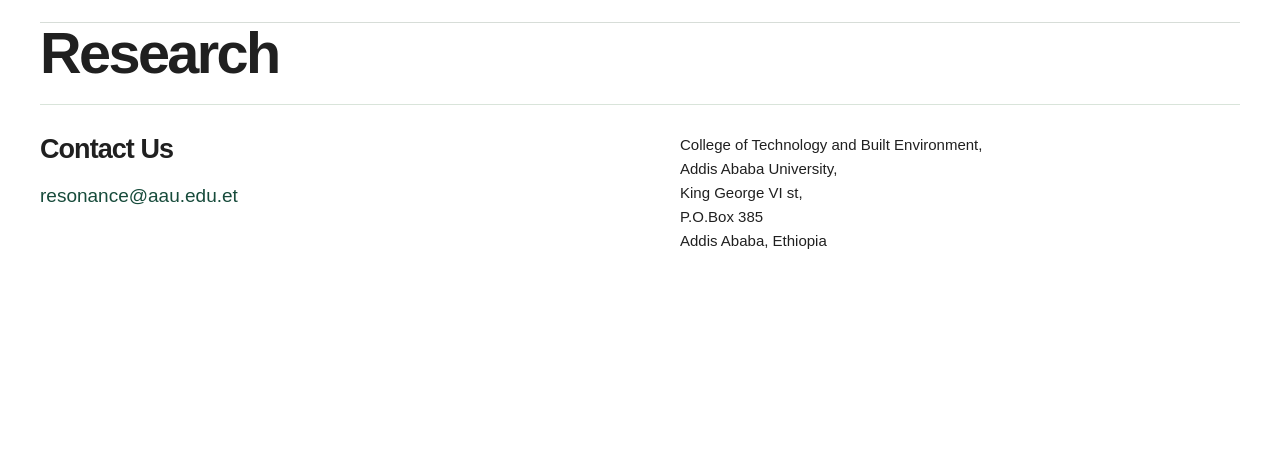
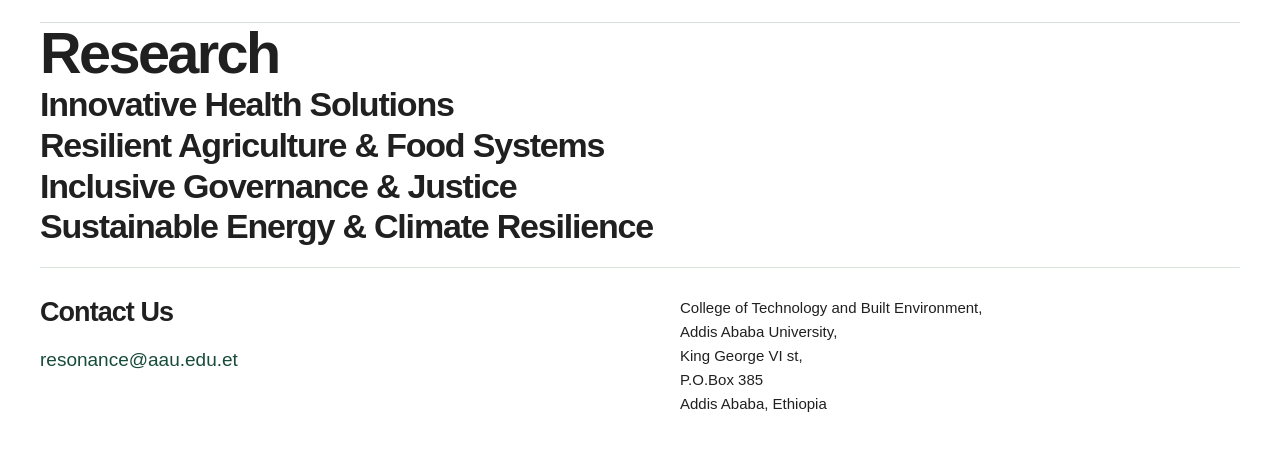
Before and after one commit to abiywondimu5758/resonance-lab-technical-exercise, a website: page public/research.html in a window 1280 px wide. Shown: the part 87-538 px from the top of the page. Drawn offline with Linux system fonts and the light colour scheme.

Commit message:
fix: provide research section targets for homepage theme links

```diff
--- a/public/research.html
+++ b/public/research.html
@@ -14,4 +14,4 @@
 <a href="publications.html">Publications</a>
 <a href="get-involved.html">Get Involved</a><a href="contact.html">Contact</a></nav>
 </div>
-</header><main id="main" tabindex="-1" class="container page-shell"><h1>Research</h1></main><footer class="container site-footer" id="contact"><div><h2>Contact Us</h2><a class="email" href="mailto:resonance@aau.edu.et">resonance@aau.edu.et</a></div><address>College of Technology and Built Environment,<br/>Addis Ababa University,<br/>King George VI st,<br/>P.O.Box 385<br/>Addis Ababa, Ethiopia</address></footer></body></html>
+</header><main id="main" tabindex="-1" class="container page-shell"><h1>Research</h1><section id="theme-1"><h2>Innovative Health Solutions</h2></section><section id="theme-2"><h2>Resilient Agriculture &amp; Food Systems</h2></section><section id="theme-3"><h2>Inclusive Governance &amp; Justice</h2></section><section id="theme-4"><h2>Sustainable Energy &amp; Climate Resilience</h2></section></main><footer class="container site-footer" id="contact"><div><h2>Contact Us</h2><a class="email" href="mailto:resonance@aau.edu.et">resonance@aau.edu.et</a></div><address>College of Technology and Built Environment,<br/>Addis Ababa University,<br/>King George VI st,<br/>P.O.Box 385<br/>Addis Ababa, Ethiopia</address></footer></body></html>
```
Also changed, not shown: README.md.
